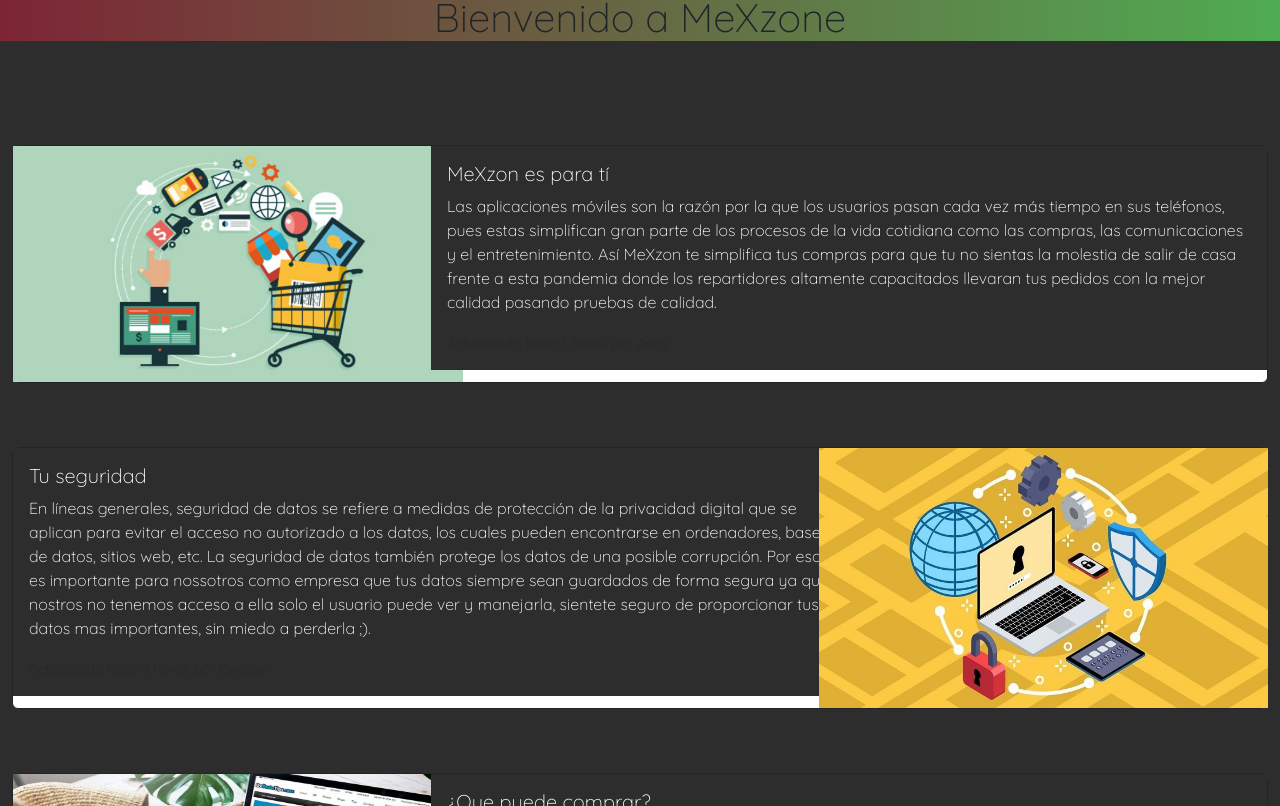
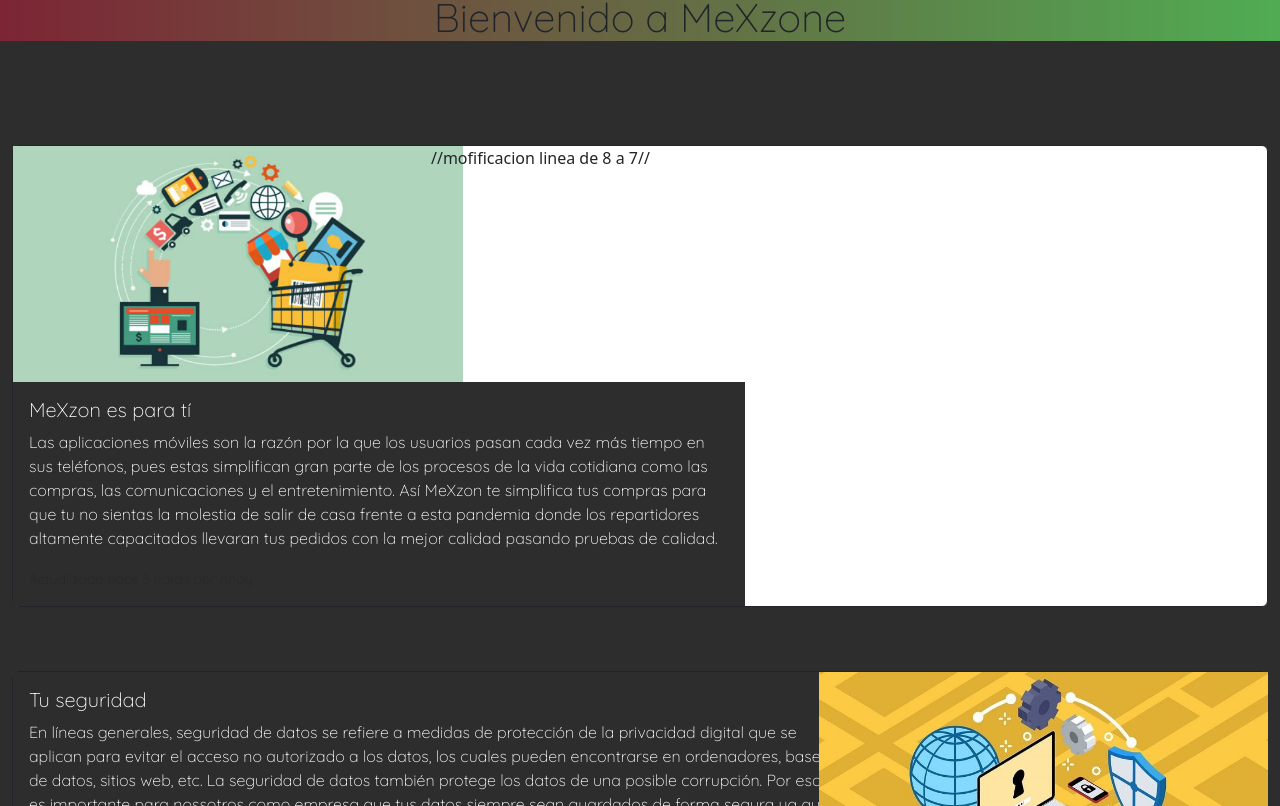
Before and after one commit to Fredy08Ivan/MeXzon, a React (Create React App) app: page / in a window 1280 px wide. Shown: the part 421-1227 px from the top of the page. Built offline with nearby package versions, Linux system fonts and the light colour scheme; a web font is replaced by a local one.

Commit message:
Update Home.js

```diff
--- a/src/pages/Home.js
+++ b/src/pages/Home.js
@@ -25,7 +25,8 @@ function home() {
                         <div className="col-md-4">
                             <img src="img/ciclo-compra.png" alt="..." className="imge-c" width="450px" height="236px" />
                         </div>
-                        <div className="col-md-8 txt-card">
+        //mofificacion linea de 8 a 7//
+                        <div className="col-md-7 txt-card">
                             <div className="card-body">
                                 <h5 className="card-title txt-card">MeXzon es para tí</h5>
                                 <p className="card-text txt-card">
```
